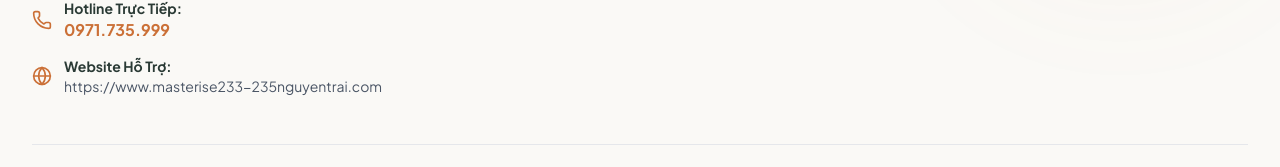
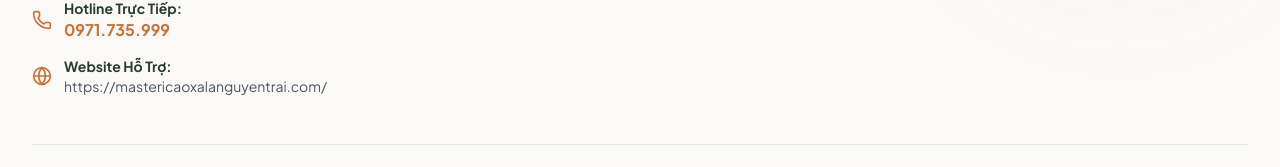
Before and after one commit to taquang95/cxl, a React (Vite) app: page / in a window 1280 px wide. Shown: the part 9649-9816 px from the top of the page. Built offline with nearby package versions, Linux system fonts and the light colour scheme.

Commit message:
chore: update canonical URL and website domain

```diff
--- a/index.html
+++ b/index.html
@@ -6,7 +6,7 @@
     <title>Masterise Homes Nguyễn Trãi - Nhận Booking Hà Nội Seasons Garden</title>
     <meta name="description" content="Trang đăng ký booking giữ chỗ tháp căn hộ cao cấp Hà Nội Seasons Garden (Masterise 233-235 Nguyễn Trãi) - Bảng giá gốc đợt 1 và chiết khấu cao nhất từ Chủ đầu tư." />
     <meta name="keywords" content="masterise nguyen trai, vinhomes cao xa la, masterise 233-235 nguyen trai, ha noi seasons garden" />
-    <link rel="canonical" href="https://www.masterise233-235nguyentrai.com" />
+    <link rel="canonical" href="https://mastericaoxalanguyentrai.com/" />
     <meta property="og:type" content="website" />
     <meta property="og:title" content="Masterise Homes Nguyễn Trãi - Nhận Booking Hà Nội Seasons Garden" />
     <meta property="og:description" content="Nhận booking giữ chỗ ưu tiên đợt 1 dự án căn hộ cao cấp Hà Nội Seasons Garden Nguyễn Trãi. Báo giá trực tiếp độc quyền." />
--- a/src/data.ts
+++ b/src/data.ts
@@ -6,7 +6,7 @@
   hotline: "0971735999",
   hotlineFormatted: "0971.735.999",
   zaloUrl: "https://zalo.me/0971735999",
-  website: "https://www.masterise233-235nguyentrai.com",
+  website: "https://mastericaoxalanguyentrai.com/",
   officeAddress: "233-235 Nguyễn Trãi, Thanh Xuân, Hà Nội",
   address: "233-235 Nguyễn Trãi, Thanh Xuân, Hà Nội",
   contactPerson: "Tạ Định",
```
